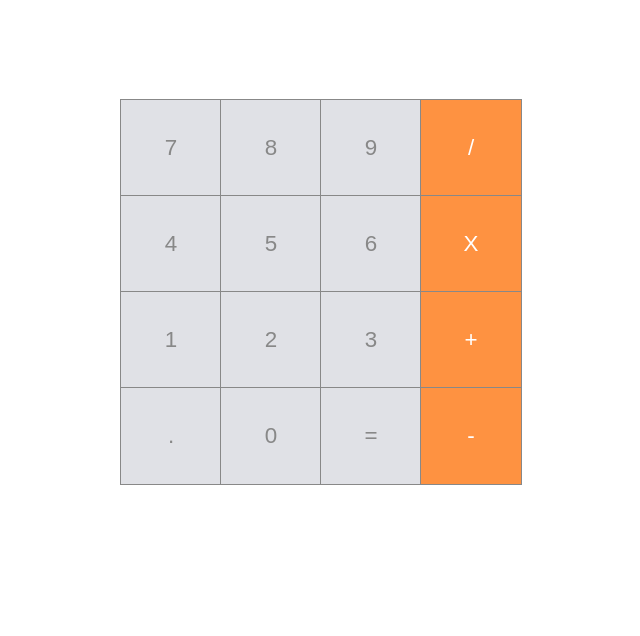
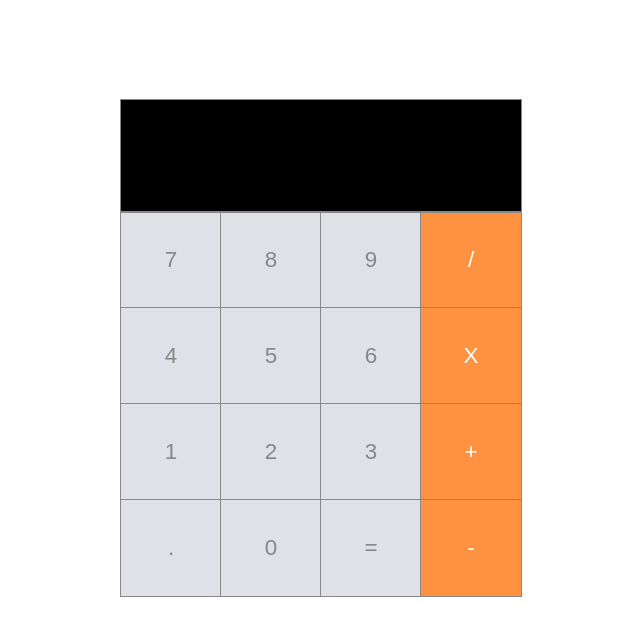
Before and after one commit to SamirJouni/react-calculator, a React (Create React App) app: page / in a window 1280 px wide. Shown: the top 636 px of the page, without its empty margins (319-959 px from the left). Built offline with nearby package versions, Linux system fonts and the light colour scheme.

Commit message:
added input component

```diff
--- a/src/components/Button.css
+++ b/src/components/Button.css
@@ -6,9 +6,9 @@
 	font-weight: 100;
 	font-size: 1.4rem;
 	background: #e0e1e6;
-	color: #888;
+	color: #888888;
 	flex:1;
-	outline: 1px solid #888;
+	outline: 1px solid #888888;
 	cursor: pointer;
 }
 .operator {
--- a/src/components/Input.css
+++ b/src/components/Input.css
@@ -0,0 +1,12 @@
+.input {
+	height: 6rem;
+	display: flex;
+	justify-content: flex-end;
+	align-items: center;
+	font-weight: 800;
+	font-size: 1.4rem;
+	background-color: #000000;
+	color: #ffffff;
+	padding: .5rem;
+	outline: 1px solid #888888;
+}
--- a/src/components/Input.jsx
+++ b/src/components/Input.jsx
@@ -0,0 +1,10 @@
+import React from 'react';
+import "./Input.css";
+
+const Input = props => {
+	return (
+		<div className="input">{props.input}</div>
+	 );
+}
+
+export default Input;
--- a/src/containers/App.jsx
+++ b/src/containers/App.jsx
@@ -1,12 +1,21 @@
 import React, { Component } from "react";
 import Button from "../components/Button";
+import Input from "../components/Input";
 import "./App.css";
 
 class App extends Component {
+  constructor () {
+    super();
+    this.state = {
+      input: ''
+    }
+  }
+
 	render() {
 		return (
 			<div className="App">
 				<div className="calc-wrapper">
+          <Input input={this.state.input}/>
           <div className="row">
             <Button>7</Button>
             <Button>8</Button>
```
